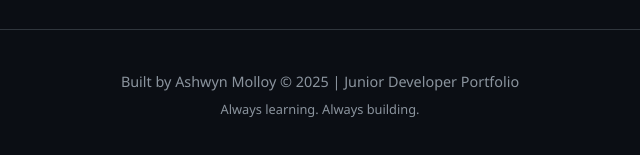
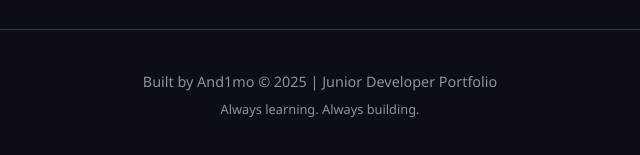
Before and after one commit to and1mo/and1mo.github.io, a plain HTML site: page index.html in a window 1280 px wide. Shown: the part 1572-1727 px from the top of the page, 320-960 px from the left. Drawn offline with Linux system fonts and the light colour scheme.

Commit message:
Update footer author name in index.html

```diff
--- a/index.html
+++ b/index.html
@@ -117,7 +117,7 @@
     </div>
 
     <footer>
-        <p>Built by Ashwyn Molloy &copy; 2025 | Junior Developer Portfolio</p>
+        <p>Built by And1mo &copy; 2025 | Junior Developer Portfolio</p>
         <p style="font-size: 0.8rem; margin-top: 5px;">Always learning. Always building.</p>
     </footer>
 
```
